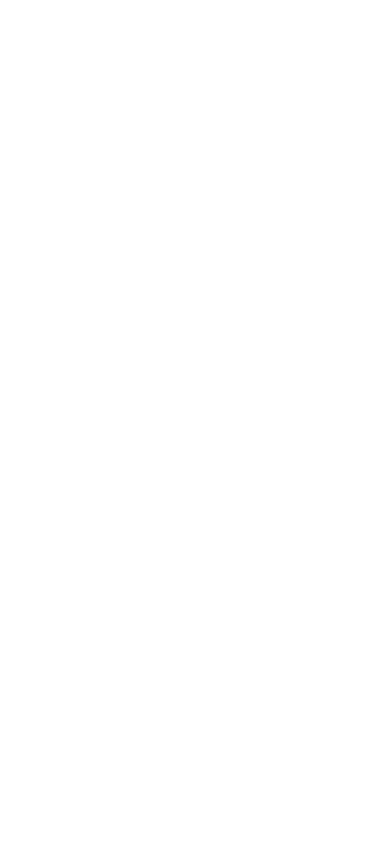
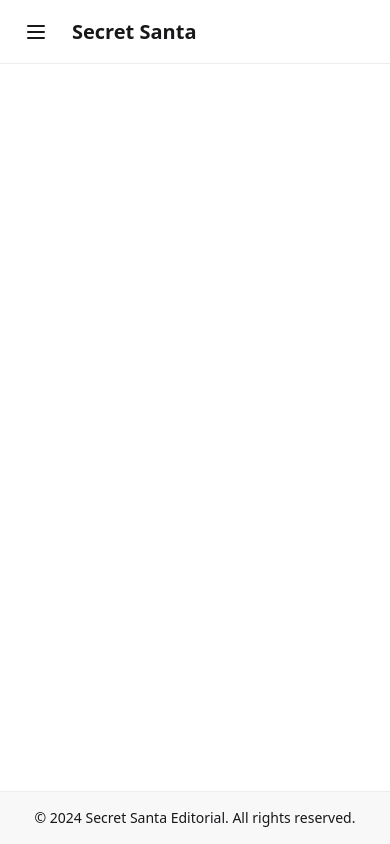
Before and after one commit to GabrielCamposManzole/secret-santa, an Angular app in the folder apps/web/: page / in a window 390 px wide. Built offline with nearby package versions, Linux system fonts and the light colour scheme.

Commit message:
feat: adiciona componentes globais

```diff
--- a/apps/web/src/app/app.component.html
+++ b/apps/web/src/app/app.component.html
@@ -1 +1,20 @@
-<router-outlet />
+<div class="flex flex-col min-h-screen bg-base-100">
+  <!-- 1. Header -->
+  <app-header />
+
+  <!-- 2. Estrutura Div Principal (Drawer para Sidenav e Content) -->
+  <div class="drawer lg:drawer-open grow">
+    <input id="main-drawer" type="checkbox" class="drawer-toggle" />
+
+    <div class="drawer-content flex flex-col">
+      <main class="grow p-4 md:p-8">
+        <router-outlet />
+      </main>
+    </div>
+
+    <app-sidenav />
+  </div>
+
+  <!-- 3. Footer -->
+  <app-footer />
+</div>
--- a/apps/web/src/app/app.ts
+++ b/apps/web/src/app/app.ts
@@ -1,9 +1,12 @@
 import { Component, signal } from '@angular/core';
 import { RouterOutlet } from '@angular/router';
+import { HeaderComponent } from './shared/components/header/header.component';
+import { SidenavComponent } from './shared/components/sidenav/sidenav.component';
+import { FooterComponent } from './shared/components/footer/footer.component';
 
 @Component({
   selector: 'app-root',
-  imports: [RouterOutlet],
+  imports: [RouterOutlet, HeaderComponent, SidenavComponent, FooterComponent],
   templateUrl: './app.component.html',
   styleUrl: './app.css',
 })
--- /dev/null
+++ b/apps/web/src/app/shared/components/footer/footer.component.html
@@ -0,0 +1,5 @@
+<footer class="footer footer-center p-4 bg-base-200 text-base-content border-t border-base-300">
+  <aside>
+    <p>© 2024 Secret Santa Editorial. All rights reserved.</p>
+  </aside>
+</footer>
--- /dev/null
+++ b/apps/web/src/app/shared/components/footer/footer.component.ts
@@ -0,0 +1,9 @@
+import { Component, ChangeDetectionStrategy } from '@angular/core';
+
+@Component({
+  selector: 'app-footer',
+  standalone: true,
+  templateUrl: './footer.component.html',
+  changeDetection: ChangeDetectionStrategy.OnPush,
+})
+export class FooterComponent {}
--- /dev/null
+++ b/apps/web/src/app/shared/components/header/header.component.html
@@ -0,0 +1,19 @@
+<header class="navbar bg-base-100 border-b border-base-300 px-4">
+  <div class="flex-none lg:hidden">
+    <!-- Botão Hambúrguer (Apenas Mobile) -->
+    <label for="main-drawer" class="btn btn-square btn-ghost">
+      <svg xmlns="http://www.w3.org/2000/svg" fill="none" viewBox="0 0 24 24" class="inline-block h-6 w-6 stroke-current">
+        <path stroke-linecap="round" stroke-linejoin="round" stroke-width="2" d="M4 6h16M4 12h16M4 18h16"></path>
+      </svg>
+    </label>
+  </div>
+
+  <div class="flex-1 px-2 mx-2 font-bold text-xl">
+    Secret Santa
+  </div>
+
+  <!-- Ações secundárias (Opcional - Avatar vazio como placeholder de contexto) -->
+  <div class="flex-none hidden lg:block">
+    <span class="text-sm opacity-50 italic">Área de Contexto</span>
+  </div>
+</header>
--- /dev/null
+++ b/apps/web/src/app/shared/components/header/header.component.ts
@@ -0,0 +1,9 @@
+import { Component, ChangeDetectionStrategy } from '@angular/core';
+
+@Component({
+  selector: 'app-header',
+  standalone: true,
+  templateUrl: './header.component.html',
+  changeDetection: ChangeDetectionStrategy.OnPush,
+})
+export class HeaderComponent {}
--- /dev/null
+++ b/apps/web/src/app/shared/components/sidenav/sidenav.component.html
@@ -0,0 +1,21 @@
+<div class="drawer-side z-20">
+  <label for="main-drawer" aria-label="close sidebar" class="drawer-overlay"></label>
+  <ul class="menu p-4 w-60 min-h-full bg-base-200 text-base-content border-r border-base-300">
+    <!-- Título visível no mobile quando o drawer abre -->
+    <li class="menu-title text-lg font-bold mb-4 lg:hidden">Secret Santa 🎅</li>
+
+    <li class="menu-title hidden lg:block">Navegação</li>
+
+    <li>
+      <a routerLink="/" routerLinkActive="active" [routerLinkActiveOptions]="{exact: true}">
+        Home
+      </a>
+    </li>
+    <li>
+      <a>Grupos</a>
+    </li>
+    <li>
+      <a>Perfil</a>
+    </li>
+  </ul>
+</div>
--- /dev/null
+++ b/apps/web/src/app/shared/components/sidenav/sidenav.component.ts
@@ -0,0 +1,11 @@
+import { Component, ChangeDetectionStrategy } from '@angular/core';
+import { RouterLink, RouterLinkActive } from '@angular/router';
+
+@Component({
+  selector: 'app-sidenav',
+  standalone: true,
+  imports: [RouterLink, RouterLinkActive],
+  templateUrl: './sidenav.component.html',
+  changeDetection: ChangeDetectionStrategy.OnPush,
+})
+export class SidenavComponent {}
--- a/apps/web/src/styles.css
+++ b/apps/web/src/styles.css
@@ -3,8 +3,10 @@
 
 @plugin "daisyui/theme" {
   --color-primary: #d42426; /* Vermelho Festivo */
-  --color-secondary: #1a1c1c; /* Preto Profundo */
-  --color-surface: #f8f9f9; /* Cinza Claro */
+  --color-secondary: #e6e6e6; /* Cinza */
+  --color-tertiary: #1a1c1c; /* Preto */
+  --color-quaternary: #f8f9f9; /* Cinza Claro */
+  --color-base: #f5f5f5; /* Cinza background */
 
   /* Arredondamentos (Estilo Pílula) */
   --radius-btn: 2rem; /* Bordas dos botões */
```
Also changed, not shown: apps/web/src/app/core/.txt, apps/web/src/app/features/.txt, apps/web/src/app/shared/components/.txt (added), 1 other file (tests, documents, lock files or other folders).
